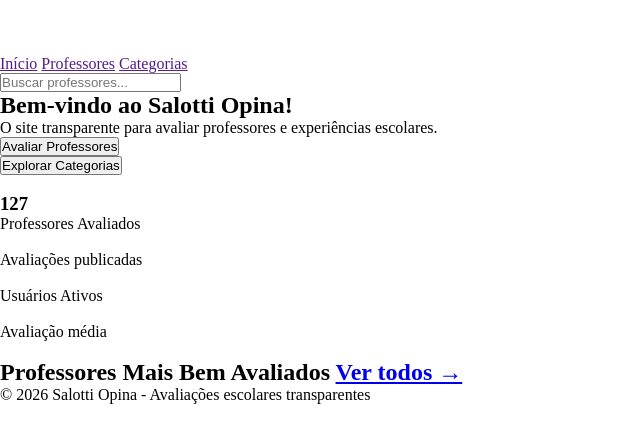
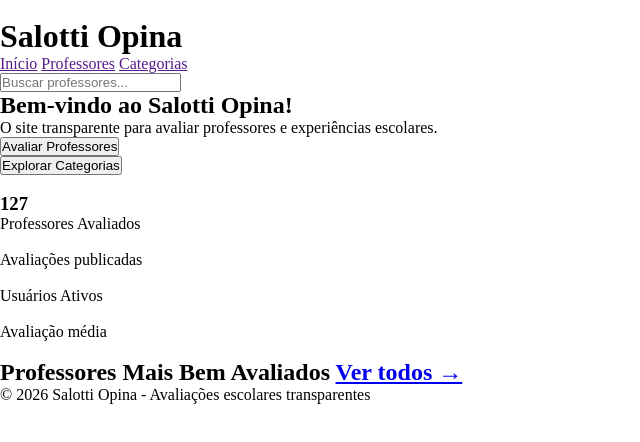
Before and after one commit to RyanM28S/Salotti_Opina, a plain HTML site: page frontend/html/interface.html in a window 1280 px wide. Shown: the whole page, without its empty margins (0-640 px from the left). Drawn offline with Linux system fonts and the light colour scheme; files that its build step writes are made by us from their sources.

Commit message:
update interface

```diff
--- a/frontend/css/interface.css
+++ b/frontend/css/interface.css
@@ -3,7 +3,3 @@
   padding: 0;
   box-sizing: border-box;
 }
-
-.header h1 {
-  color: white;
-}
```
